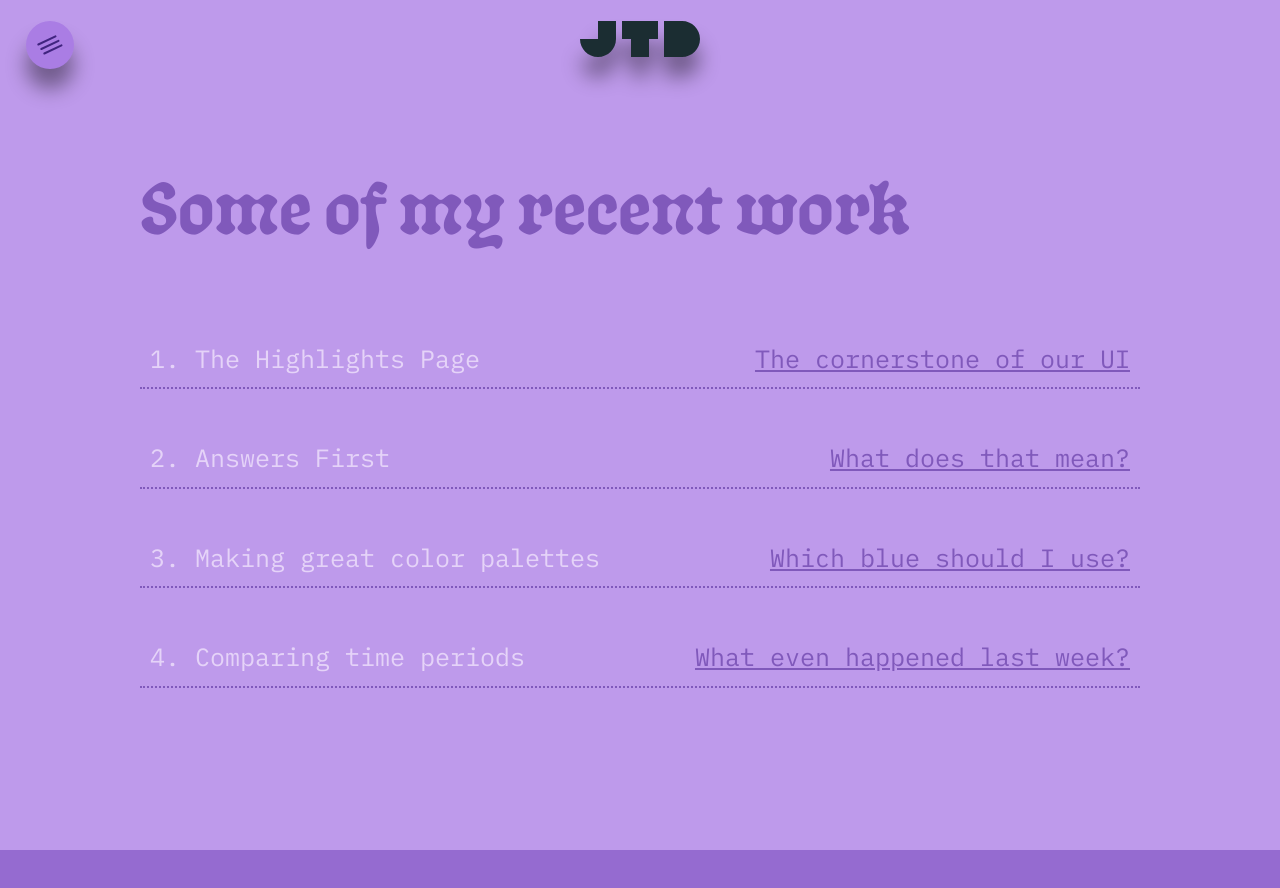
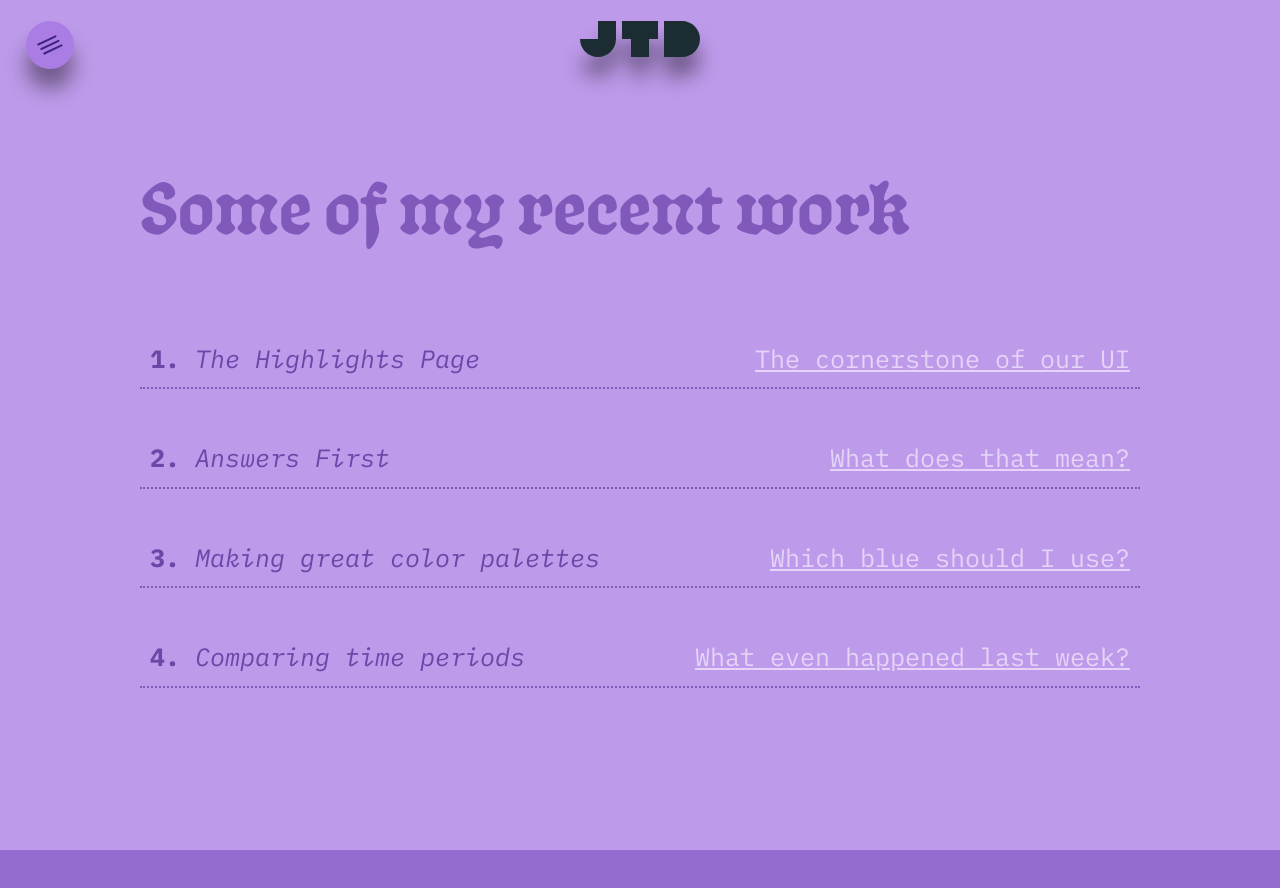
Before and after one commit to johnthedesigner/jtd, a Next.js app: page /work in a window 1280 px wide. Built offline with nearby package versions, Linux system fonts and the light colour scheme.

Commit message:
Tweak colors for consistency and contrast

```diff
--- a/pages/work/index.js
+++ b/pages/work/index.js
@@ -13,7 +13,7 @@ const Work = () => {
         return (
             <div className="table-of-contents__item">
                 <span className="table-of-contents__name">
-                    {index + 1}. {name}
+                    <strong>{index + 1}.</strong> <em>{name}</em>
                 </span>
                 <Link href={path}>
                     <a className="table-of-contents__link">{caption}</a>
--- a/styles/globals.css
+++ b/styles/globals.css
@@ -315,17 +315,17 @@ a:hover {
 }
 
 .global-nav__menu-item a.global-nav__link {
-    color: var(--purple-3);
+    color: var(--purple-2);
 }
 
 .global-nav__menu-item a.global-nav__link:hover {
-    color: var(--purple-2);
+    color: var(--purple-1);
 }
 
 .blinking-cursor {
     animation: blink-animation 1s steps(5, start) infinite;
     -webkit-animation: blink-animation 1s steps(5, start) infinite;
-    color: var(--purple-8);
+    color: var(--purple-10);
     position: absolute;
     top: 0;
     right: -2rem;
@@ -346,11 +346,11 @@ a:hover {
 }
 
 .global-nav__social-link {
-    color: var(--purple-3);
+    color: var(--purple-2);
 }
 
 .global-nav__social-link:hover {
-    color: var(--purple-2);
+    color: var(--purple-1);
 }
 .about-page {
     background: var(--purple-3);
@@ -359,12 +359,12 @@ a:hover {
 }
 
 .about-page a {
-    color: var(--purple-2);
+    color: var(--purple-1);
 }
 
 .about-page a:hover,
 .about-page a:active {
-    color: var(--purple-1);
+    color: var(--purple-0);
 }
 
 .work-page {
@@ -375,12 +375,12 @@ a:hover {
 }
 
 .work-page a {
-    color: var(--purple-6);
+    color: var(--purple-1);
 }
 
 .work-page a:hover,
 .work-page a:active {
-    color: var(--purple-5);
+    color: var(--purple-0);
 }
 
 .text-container {
@@ -420,7 +420,7 @@ a:hover {
     margin: 2rem 0;
     font-size: 1.25rem;
     font-family: var(--monospace-font);
-    color: var(--purple-1);
+    color: var(--purple-7);
 }
 
 .table-of-contents__item > * {
```
